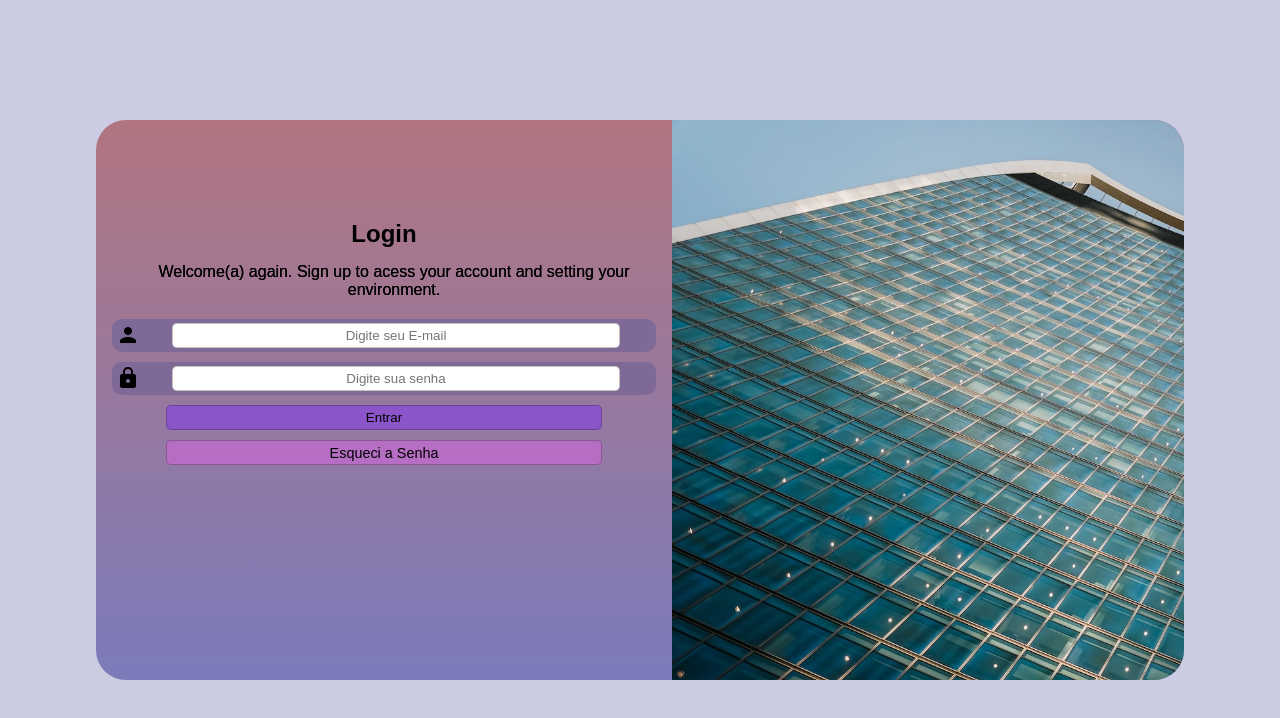
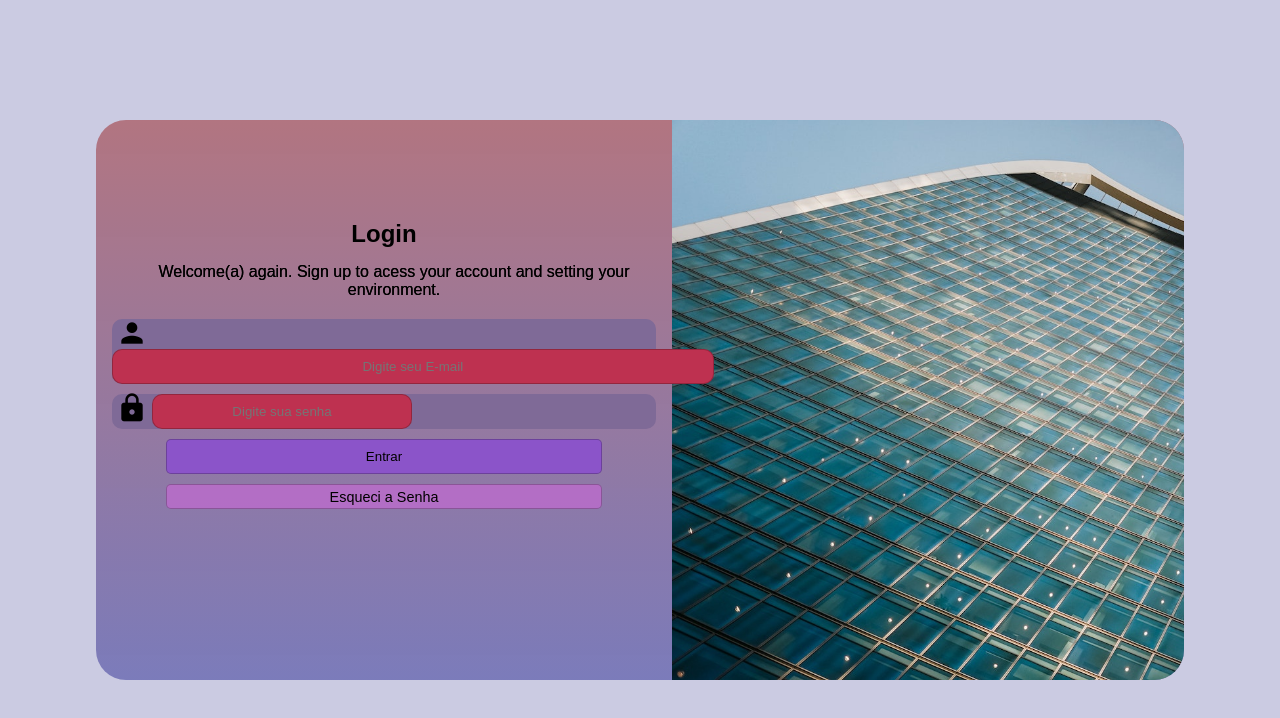
Before and after one commit to johanpq/html-e-css, a plain HTML site: page tela de login/index.html in a window 1280 px wide. Drawn offline with Linux system fonts and the light colour scheme.

Commit message:
edited the inputs

```diff
--- a/tela de login/estilos/mobilefirst.css
+++ b/tela de login/estilos/mobilefirst.css
@@ -48,9 +48,9 @@ form {
 }
 form input {
     display: block;
-    height: 25px;
+    height: 35px;
     width: 80%;
-    margin: auto;
+    background-color: rgb(190, 49, 80);
     border: 1px solid rgba(0, 0, 0, 0.226);
     box-shadow: 0px 0px 0px 0px;
     border-radius: 5px;
@@ -61,9 +61,16 @@ label {
 }
 .box-input {
     display: block;
-    margin: 15px;
-    padding: 4px;
+    margin: 12px;
     background-color: rgb(127, 106, 151);
+    border-radius: 10px;
+}
+input[type = text] {
+    width: 47vw;
+    border-radius: 10px;
+}
+input[type = password] {
+    width: 260px;
     border-radius: 10px;
 }
 input[type = submit] {
@@ -98,4 +105,9 @@ a:hover {
 }
 .material-icons {
     float: left;
+    color: black;
+    font-size: 2em;
+    border-radius: 8px;
+    margin-top: -2px;
+    width: 40px;
 }
```
